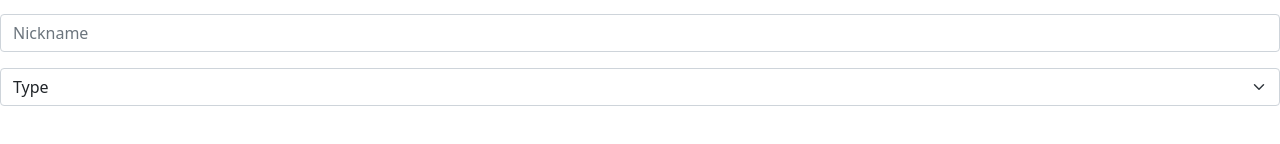
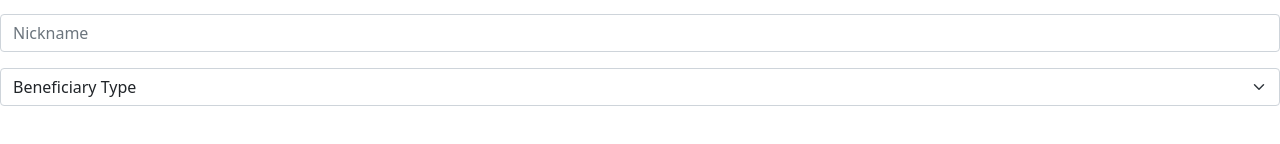
Before and after one commit to hisanibrahim/bank-redux-thunk, a React (Create React App) app: page /add-beneficiary in a window 1280 px wide. Shown: the part 258-402 px from the top of the page. Built offline with nearby package versions, Linux system fonts and the light colour scheme.

Commit message:
fix changes

```diff
--- a/src/containers/AddBeneficiaryPage.js
+++ b/src/containers/AddBeneficiaryPage.js
@@ -1,12 +1,12 @@
 import React from "react";
 import { connect } from "react-redux";
-import { Link, Navigate } from "react-router-dom";
+import { Navigate } from "react-router-dom";
 import { Form, Button } from "react-bootstrap";
 
 import Loading from "../components/Loading";
 import { createBeneficiary } from "../actions/beneficiaries";
 
-class BalancePage extends React.Component {
+class AddBeneficiaryPage extends React.Component {
   constructor(props) {
     super(props);
     this.state = {
@@ -128,7 +128,7 @@ class BalancePage extends React.Component {
                 value={this.state.beneficiaryType}
               >
                 <option selected disabled>
-                  Type
+                  Beneficiary Type
                 </option>
                 <option value="I">Internal</option>
                 <option value="E">External</option>
@@ -150,7 +150,7 @@ const mapDispatchToProps = {
   createBeneficiary: createBeneficiary,
 };
 const mapStateToProps = (state) => ({
-  lastCreated: state.lastCreated,
+  beneficiaries: state.beneficiaries,
 });
 
-export default connect(mapStateToProps, mapDispatchToProps)(BalancePage);
+export default connect(mapStateToProps, mapDispatchToProps)(AddBeneficiaryPage);
--- a/src/containers/CreateTransactionPage.js
+++ b/src/containers/CreateTransactionPage.js
@@ -12,11 +12,11 @@ class CreateTransactionPage extends React.Component {
     this.state = {
       errorMessage: "",
       submitSuccess: false,
-      beneficiary: "",
       beneficiaryTypes: {
         I: "Internal",
         E: "External",
       },
+      beneficiary: "",
       selectedBeneficiary: {
         accountNumber: "",
         ifscCode: "",
```
